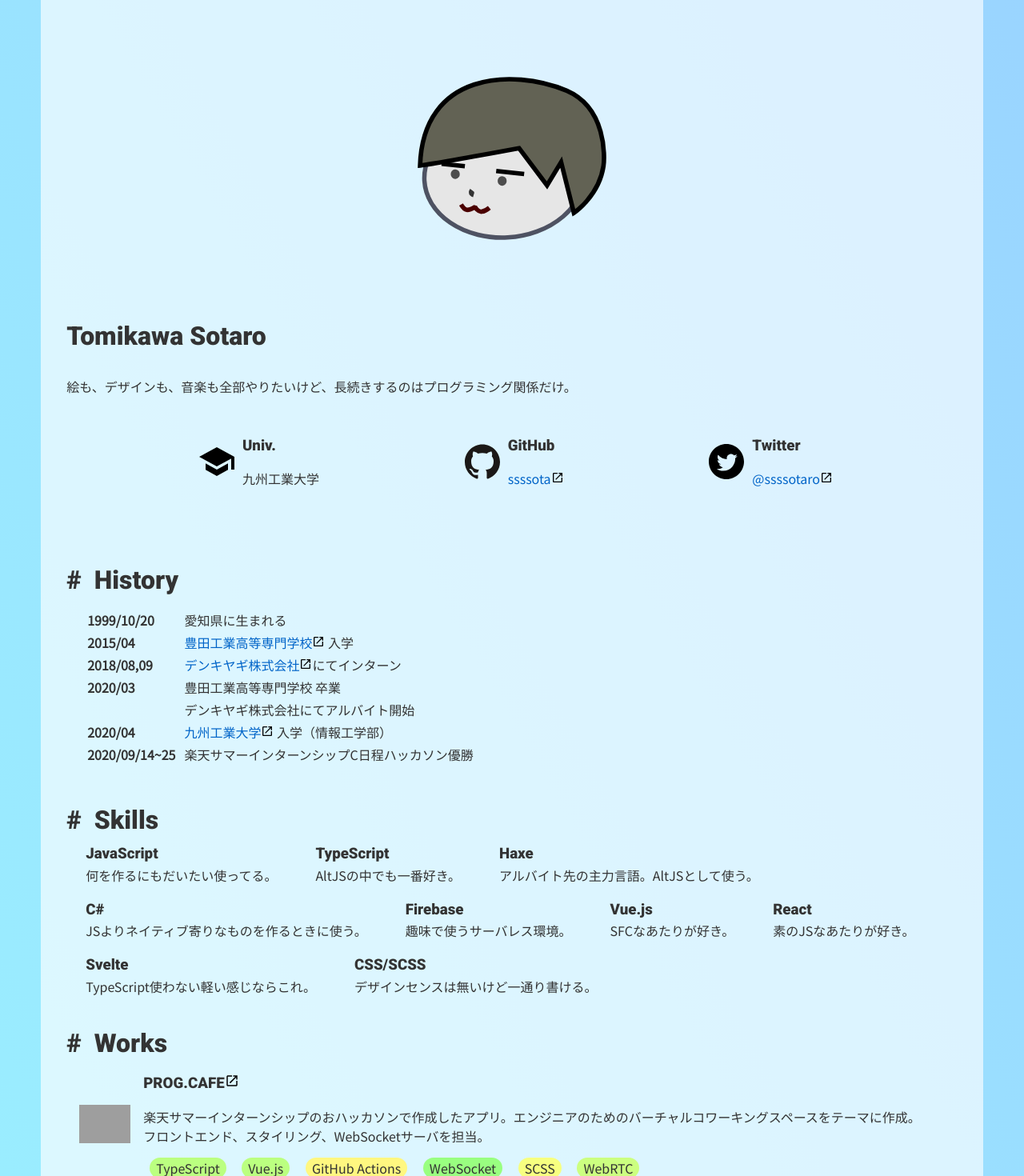
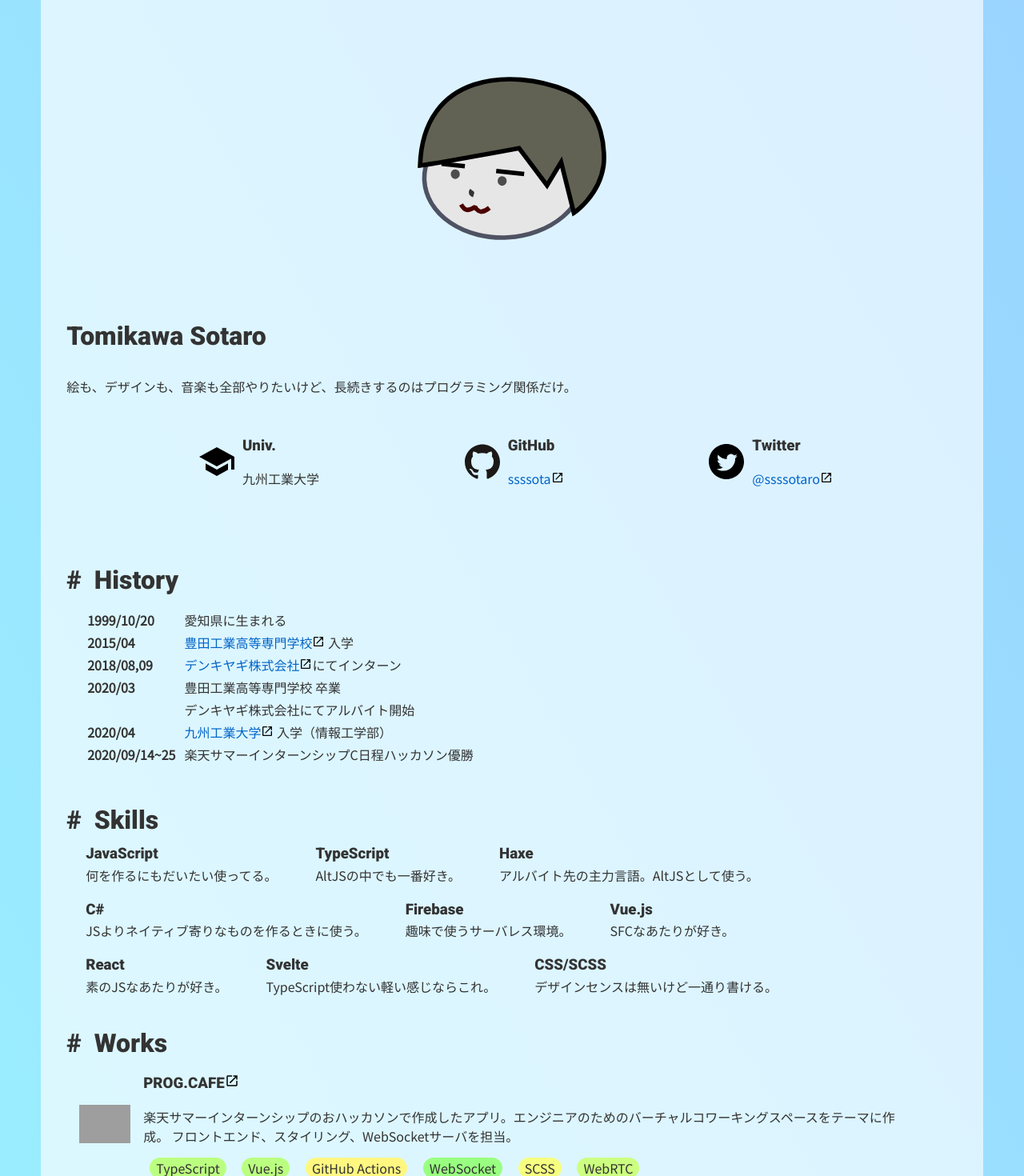
Before and after one commit to ssssota/ssssota.github.io, a Svelte app: page / in a window 1280 px wide. Shown: the top 1470 px of the page at 80% size. Built offline with nearby package versions, Linux system fonts and the light colour scheme; grey boxes are pictures that could not be loaded.

Commit message:
Fix style

```diff
--- a/src/App.svelte
+++ b/src/App.svelte
@@ -52,7 +52,7 @@ main {
 
 	article {
 		width: 75%;
-		padding-left: 2em;
+		padding: 0 2em;
 
 		& > :global(section > div > h3) {
 			margin-bottom: 0;
```
